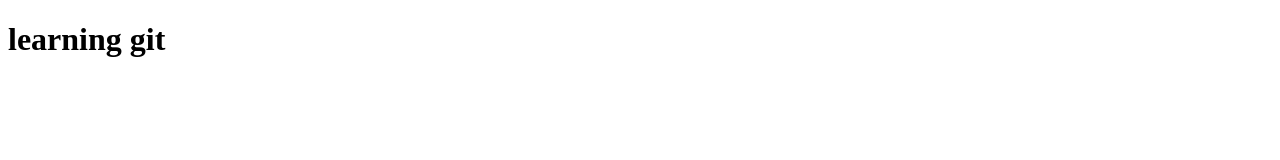
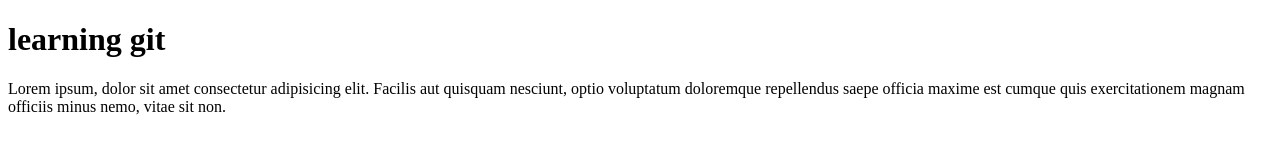
Before and after one commit to faizanafsar1/git-practice, a plain HTML site: page index.html in a window 1280 px wide. Drawn offline with Linux system fonts and the light colour scheme.

Commit message:
added para in about file in about branch

```diff
--- a/index.html
+++ b/index.html
@@ -7,5 +7,11 @@
   </head>
   <body>
     <h1>learning git</h1>
+    <p>
+      Lorem ipsum, dolor sit amet consectetur adipisicing elit. Facilis aut
+      quisquam nesciunt, optio voluptatum doloremque repellendus saepe officia
+      maxime est cumque quis exercitationem magnam officiis minus nemo, vitae
+      sit non.
+    </p>
   </body>
 </html>
```
